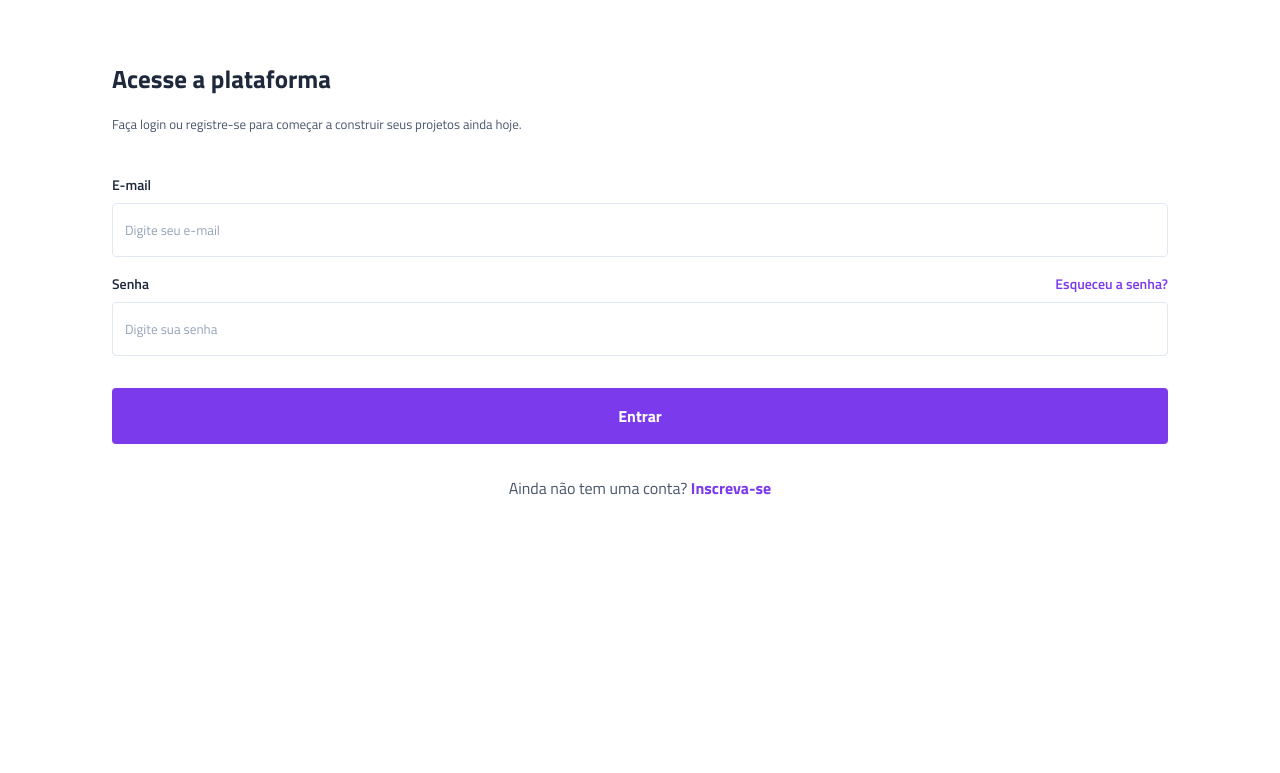
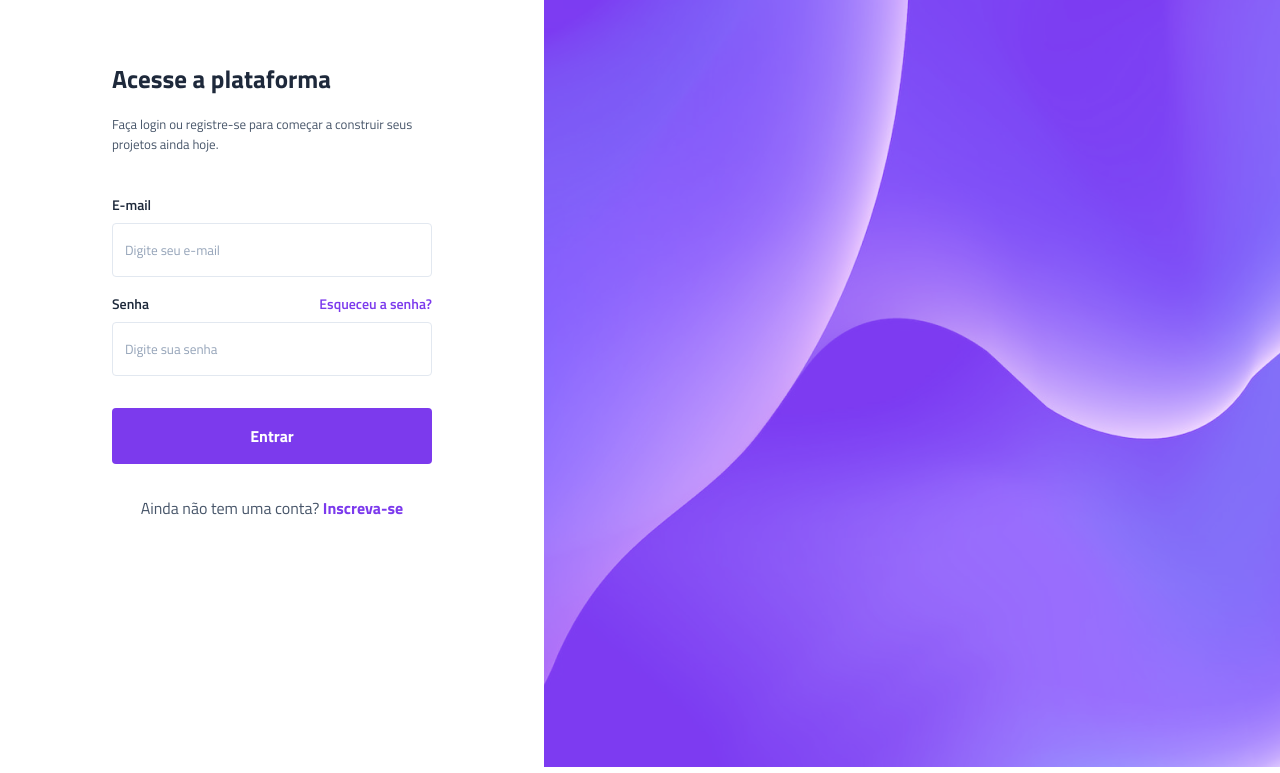
Before and after one commit to isa-aqueiroz/projeto-vertigo, a plain HTML site: page index.html in a window 1280 px wide. Shown: the part 133-906 px from the top of the page. Before the commit the page ends 800 px from the top, so only its background shows below. Drawn offline with Linux system fonts and the light colour scheme.

Commit message:
inserção do background desktop

```diff
--- a/index.html
+++ b/index.html
@@ -42,7 +42,9 @@
       </section>
     </main>
   </div>
-
+  <div class="bg-desktop">
+    <img src="Imagens/Rectangle2.png" alt="background-desktop">
+  </div>
 </body>
 
 </html>
--- a/style.css
+++ b/style.css
@@ -112,7 +112,15 @@ main {
   font-size: 1rem;
 }
 
-@media (min-width: 500px) {
+.bg-desktop {
+  display: none;
+}
+
+@media (min-width: 700px) {
+  body{
+    display: flex;
+  }
+
   header {
     background: none;
     justify-content: flex-start;
@@ -124,4 +132,14 @@ main {
   main {
     padding-inline: 7rem;
   }
+
+  .conteudo{
+    width: 100%;
+  }
+
+  .bg-desktop {
+    display: block;
+    width: 100%;
+  }
+
 }
```
Also changed, not shown: Imagens/Rectangle2.png (added).
